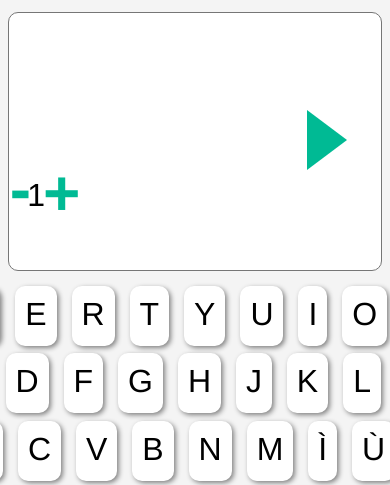
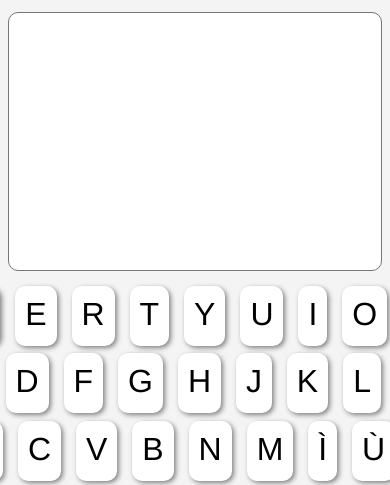
Before and after one commit to rlucatoor/accessible-keyboard, a website: page src/index.html in a window 390 px wide. Shown: the top 485 px of the page. Drawn offline with Linux system fonts and the light colour scheme.

Commit message:
hide buttons on small screens

```diff
--- a/src/index.html
+++ b/src/index.html
@@ -10,13 +10,13 @@
             <!-- Reset button -->
             <div id="reset-button" class="reset-button hide-small-screen"><span class="reset-x">X</span></div>
             <!-- Set iteration speed buttons and speed indicator -->
-            <div id="speed-minus" class="speed-minus">-</div>
-            <div id="speed-indicator" class="speed-indicator"></div>
-            <div id="speed-plus" class="speed-plus">+</div>
+            <div id="speed-minus" class="speed-minus hide-small-screen">-</div>
+            <div id="speed-indicator" class="speed-indicator hide-small-screen"></div>
+            <div id="speed-plus" class="speed-plus hide-small-screen">+</div>
             <!-- Text box -->
             <textarea id="text-box" class="text-box" name="message" rows="11" cols="80"></textarea>
             <!-- Start Button -->
-            <div id="play-triangle" class="play-triangle"></div>
+            <div id="play-triangle" class="play-triangle hide-small-screen"></div>
             <!-- Stop Button -->
             <div id="stop-square" class="stop-square hide-small-screen"></div>
         </div>
```
